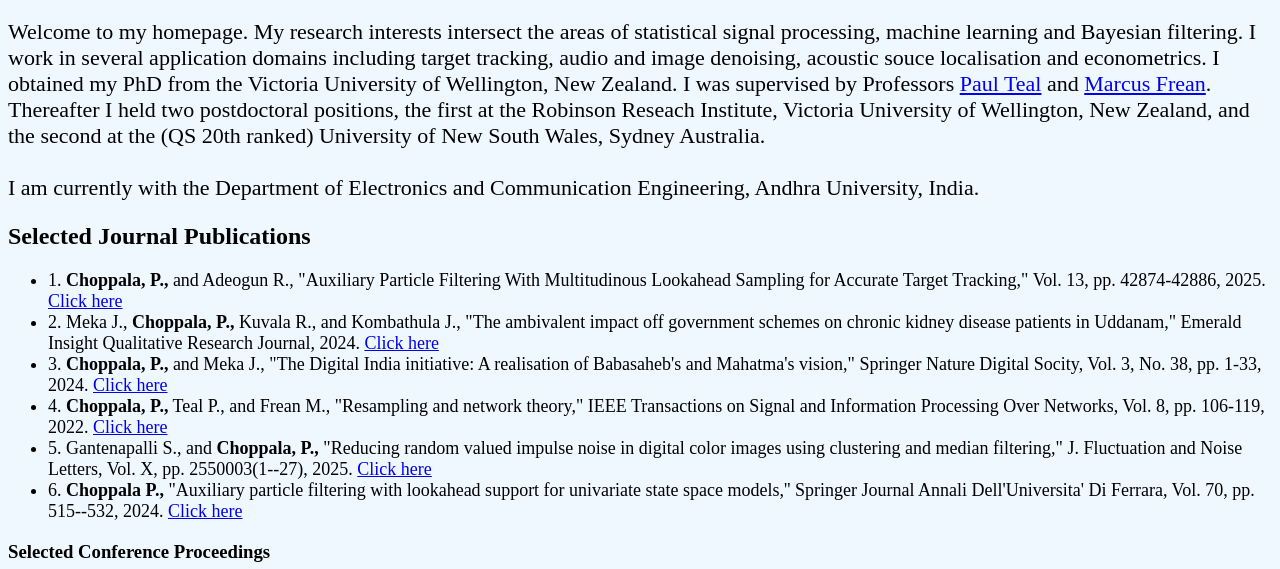
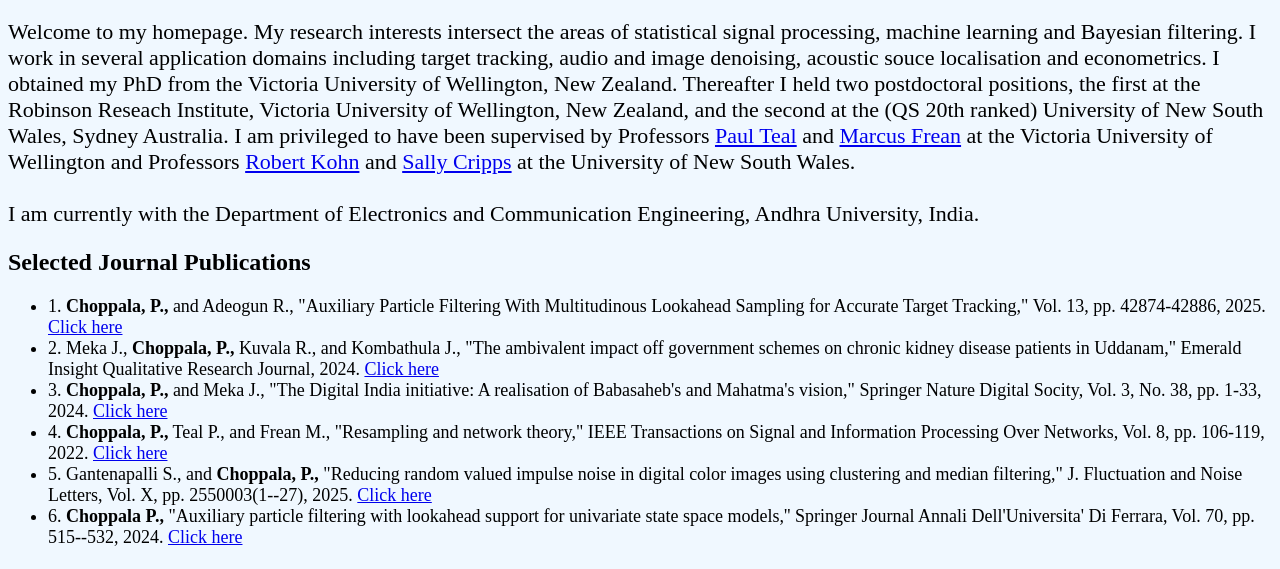
Before and after one commit to praveenchoppala/praveenchoppala.github.io, a plain HTML site: page index.html in a window 1280 px wide. Shown: the part 222-791 px from the top of the page. Drawn offline with Linux system fonts and the light colour scheme.

Commit message:
Update index.html

```diff
--- a/index.html
+++ b/index.html
@@ -10,12 +10,16 @@
       Welcome to my homepage. My research interests intersect the areas of statistical signal processing,
       machine learning and Bayesian filtering. I work in several application domains including target tracking,
       audio and image denoising, acoustic souce localisation and econometrics. I obtained my PhD from the Victoria
-      University of Wellington, New Zealand. I was supervised by Professors
+      University of Wellington, New Zealand. Thereafter I held two postdoctoral positions, the first at the
+      Robinson Reseach Institute, Victoria University of Wellington, New Zealand, and the second at the
+      (QS 20th ranked) University of New South Wales, Sydney Australia.
+      I am privileged to have been supervised by Professors
       <a href="https://people.wgtn.ac.nz/paul.teal" target="_blank">Paul Teal</a> and
-      <a href="https://people.wgtn.ac.nz/marcus.frean" target="_blank">Marcus Frean</a>.
-      Thereafter I held two postdoctoral positions, the first at the Robinson Reseach Institute,
-      Victoria University of Wellington, New Zealand, and the second at the (QS 20th ranked) University of New
-      South Wales, Sydney Australia.
+      <a href="https://people.wgtn.ac.nz/marcus.frean" target="_blank">Marcus Frean</a> at the
+      Victoria University of Wellington and Professors
+      <a href="https://www.unsw.edu.au/staff/robert-kohn" target="_blank">Robert Kohn</a> and
+      <a href="https://profiles.uts.edu.au/sally.cripps" target="_blank">Sally Cripps</a> at the
+      University of New South Wales.
       <br><br>
       I am currently with the Department of Electronics and Communication Engineering, Andhra University, India.
     </p>
```
